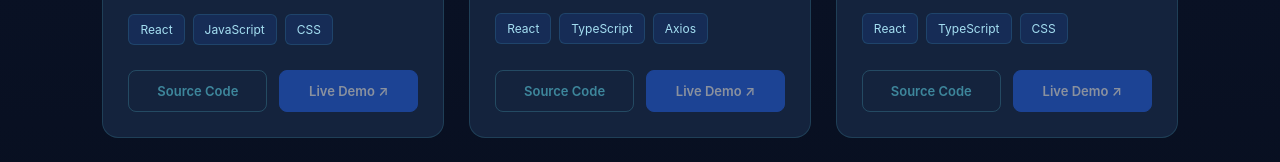
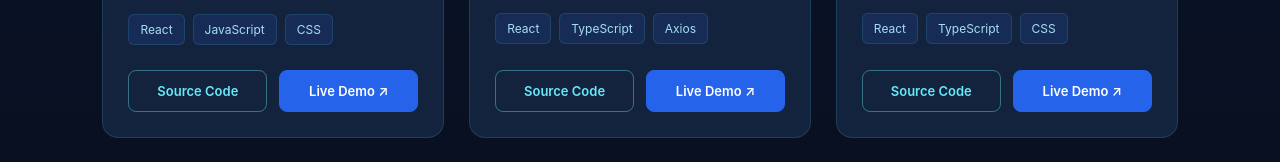
Before and after one commit to gura16/my-portfolio, a React (Vite) app: page / in a window 1280 px wide. Shown: the part 2493-2655 px from the top of the page. Built offline with nearby package versions, Linux system fonts and the light colour scheme.

Commit message:
Add source code and live demo links to featured projects

```diff
--- a/src/components/Projects.tsx
+++ b/src/components/Projects.tsx
@@ -10,8 +10,8 @@ const projects = [
       'A responsive entertainment platform featuring movie and TV show discovery, search functionality, and personal bookmarks.',
     technologies: ['React', 'JavaScript', 'CSS'],
     image: '/projects/entertainment.png',
-    github: '',
-    demo: '',
+    github: 'https://github.com/gura16/entertainment-web-app',
+    demo: 'https://entertainment-web-app-swart.vercel.app/home',
   },
   {
     id: '02',
@@ -21,8 +21,8 @@ const projects = [
       'A GitHub profile finder that retrieves user information through an API, with error handling and dark/light themes.',
     technologies: ['React', 'TypeScript', 'Axios'],
     image: '/projects/github-search.png',
-    github: '',
-    demo: '',
+    github: 'https://github.com/gura16/github-user-search-app',
+    demo: 'https://github-user-search-app-sigma-eight.vercel.app',
   },
   {
     id: '03',
@@ -32,8 +32,8 @@ const projects = [
       'A customisable productivity timer featuring work and break sessions, colour themes, and font preferences.',
     technologies: ['React', 'TypeScript', 'CSS'],
     image: '/projects/pomodoro.png',
-    github: '',
-    demo: '',
+    github: 'https://github.com/gura16/pomodoro-app',
+    demo: 'https://pomodoro-app-sigma-five.vercel.app',
   },
 ]
 
```
